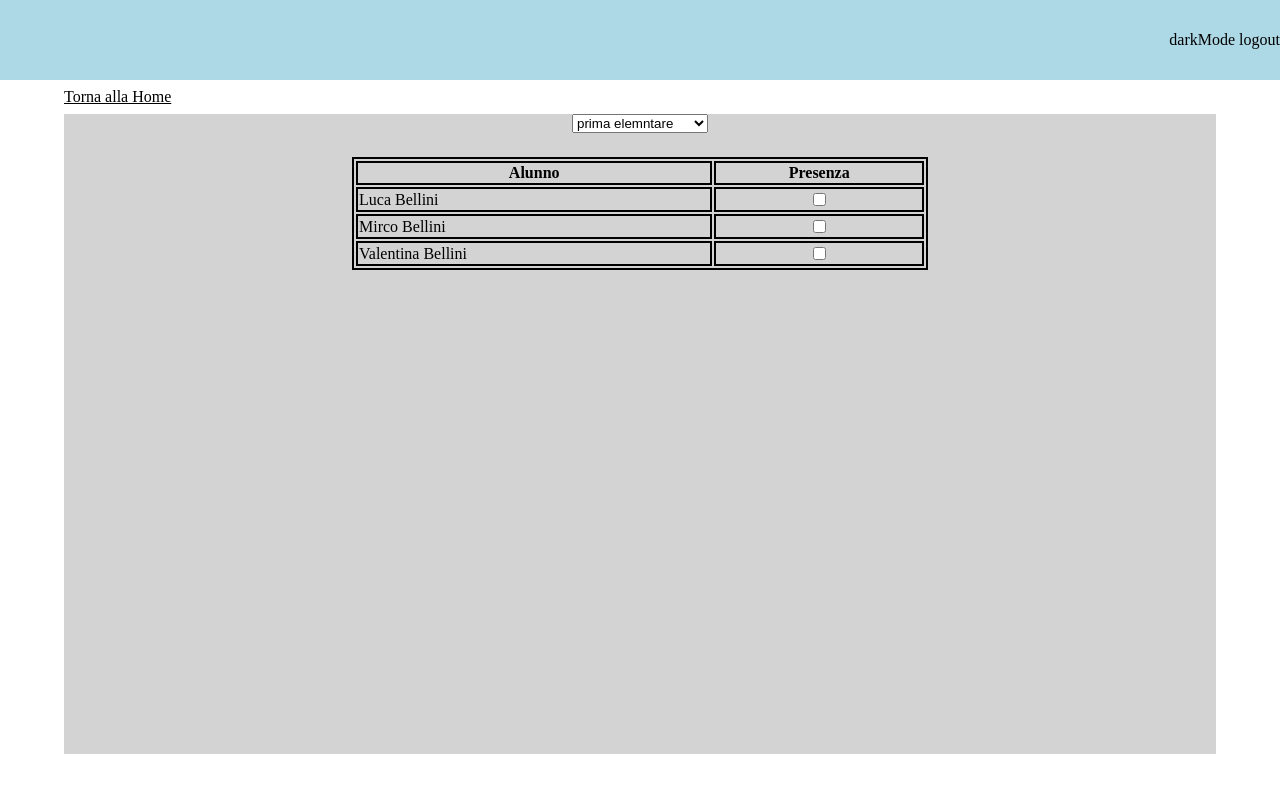
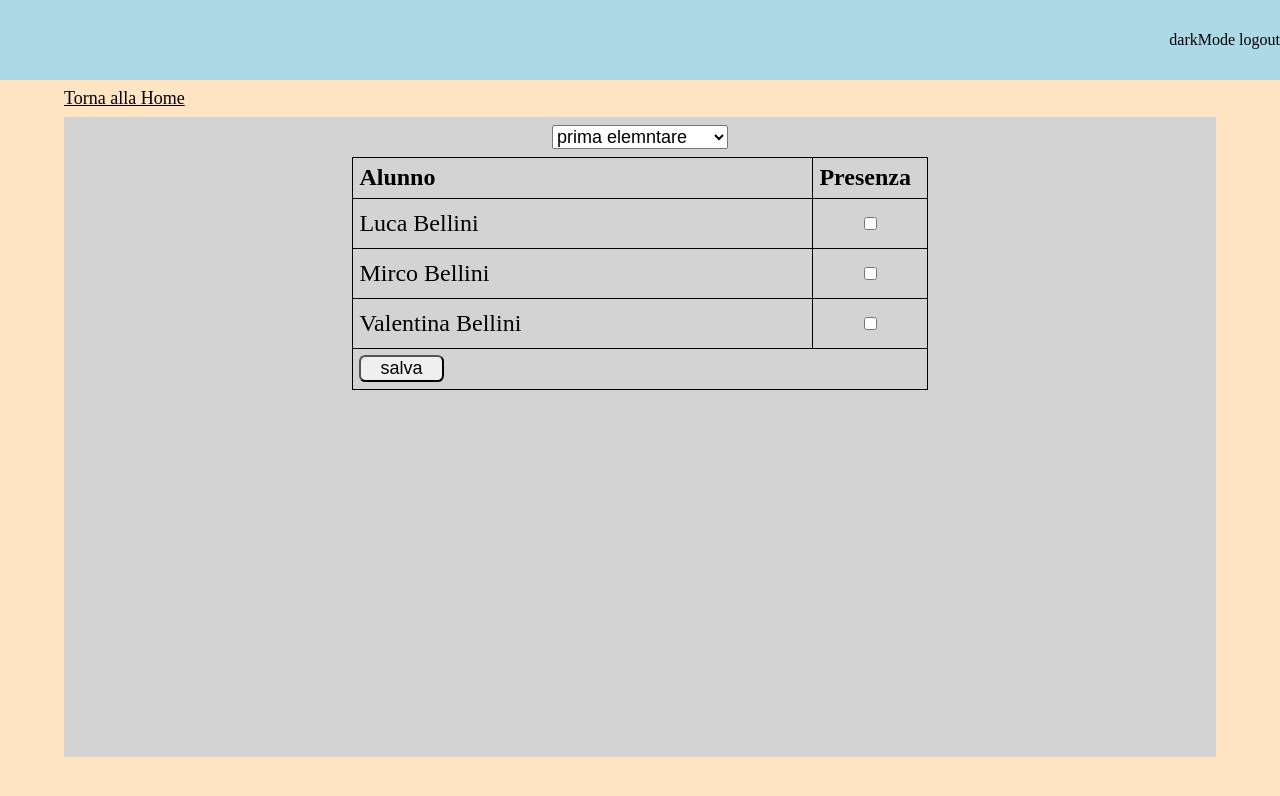
Before and after one commit to perni24/appFireBase, a React (Vite) app: page / in a window 1280 px wide. Both pictures are taken after a click on the element "Nuova Attività". Shown: the top 796 px of the page. Built offline with nearby package versions, Linux system fonts and the light colour scheme.

Commit message:
modofiche 12/12/2024

```diff
--- a/src/components/gestionePresenze/gestionePresenze.css
+++ b/src/components/gestionePresenze/gestionePresenze.css
@@ -1,31 +1,40 @@
 #containerApp{
     width: 100%;
+    max-height: 100%;
+    overflow-y: auto;
+    overflow-x: hidden;
     display: flex;
     flex-direction: column;
     align-items: center;
 }
 
-#containerTabella{
-    width: 50vw;
-    border: 0.2vw solid black;
+#selectClasse{
+    margin-top: 1vh;
+    margin-bottom: 1vh;
+    font-size: large;
 }
 
-table{
+table {
+    border-collapse: collapse;
     width: 50%;
-    border: 0.2vw solid black;
-    margin-top: 3vh;
+    font-size: x-large;
 }
 
-th{
-    border: 0.2vw solid black;
-}
-
-td{
-    border: 0.2vw solid black;
+tr,td,th {
+    border: 0.1vw solid black;
+    padding: 0.5vw;
+    text-align: left;
 }
 
 .checkbox{
-    display: flex;
-    align-items: center;
-    justify-content: center;
+    text-align: center;
+    vertical-align: middle;
+    width: 50px;
+    height: 50px;
 }
+
+td > button{
+    border-radius: 0.5vw;
+    font-size: large;
+    width: 15%;
+}
--- a/src/components/gestionePresenze/gestionePresenze.jsx
+++ b/src/components/gestionePresenze/gestionePresenze.jsx
@@ -18,17 +18,19 @@ function GestionePresenze() {
   return (
     <>
     <div id="containerApp">
-      <select name="classe" id="classe" onChange={(e) => setClasse(parseInt(e.target.value, 10))}>
+
+      <select name="classe" id="selectClasse" onChange={(e) => setClasse(parseInt(e.target.value, 10))}>
         <option value="1">prima elemntare</option>
         <option value="2">seconda elemntare</option>
         <option value="3">terza elemntare</option>
         <option value="4">quarta elemntare</option>
         <option value="5">quinta elemntare</option>
       </select>
+
       <table>
         <thead>
         <tr>
-            <th>Alunno</th>
+            <th style={{width : "80%"}}>Alunno</th>
             <th>Presenza</th>
         </tr>
         </thead>
@@ -43,6 +45,9 @@ function GestionePresenze() {
                 <td className="checkbox"><input type="checkbox"/></td>
             </tr>
           ))}
+          <tr>
+            <td colSpan={2}><button>salva</button></td>
+          </tr>
         </tbody>
       </table>
     </div>
--- a/src/components/home/home.css
+++ b/src/components/home/home.css
@@ -35,6 +35,7 @@
 
 #containerBackHome span{
     text-decoration: underline;
+    font-size: large;
 }
 
 #contenutoScelta{
--- a/src/index.css
+++ b/src/index.css
@@ -1,5 +1,6 @@
 body{
     margin:0;
+    background-color: bisque;
 }
 
 #root{
@@ -8,5 +9,4 @@ body{
     display: flex;
     flex-direction: column;
     align-items: center;
-
 }
```
